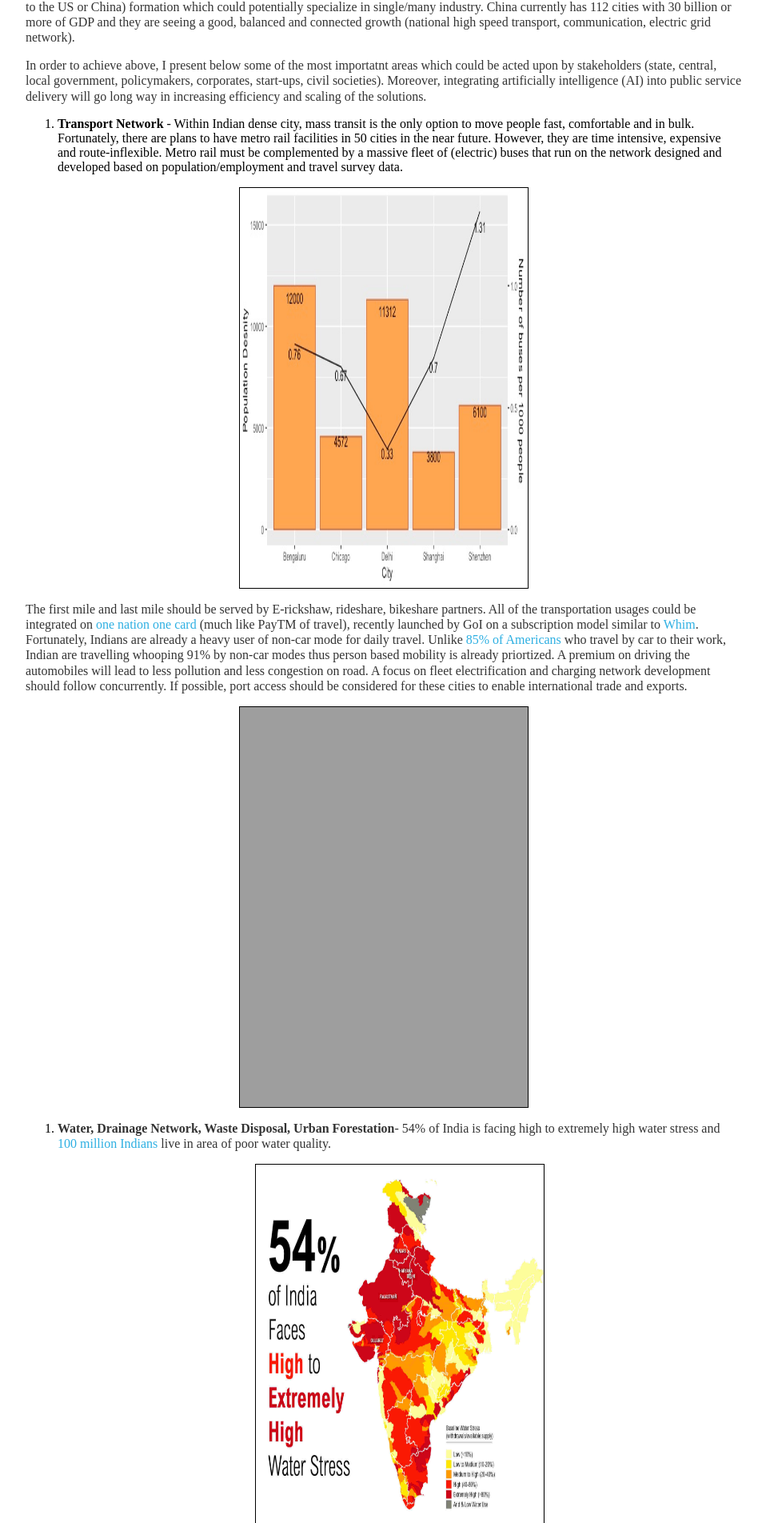
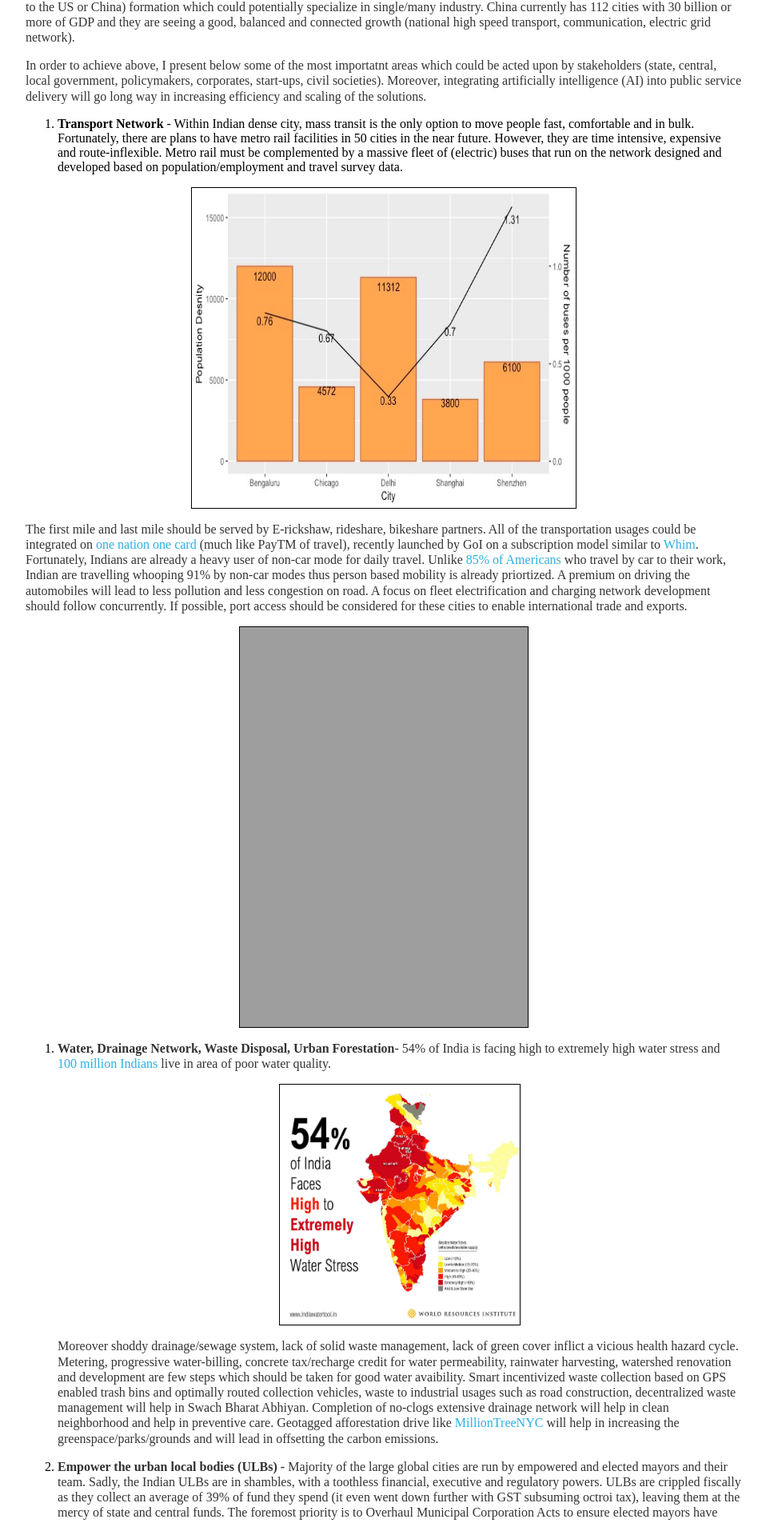
Before and after one commit to vikssai/vikssai.github.io, a Jekyll site: the page built from _posts/2019-10-09-Doing-urbanization-right.md, in a window 1280 px wide. Shown: the part 1011-2915 px from the top of the page at 80% size, without its empty margins (160-1118 px from the left). Built offline with Jekyll 4.4.1, drawn with Linux system fonts in a browser that asks for light colours.

Commit message:
image_alignment

```diff
--- a/css/main.css
+++ b/css/main.css
@@ -49,3 +49,17 @@
     height:500px;
     border: 1px solid black;
 }
+img[src*='#center_rect'] {
+    display: block;
+    margin: auto;
+    width:480px;
+    height:400px;
+    border: 1px solid black;
+}
+img[src*='#center_sqr'] {
+    display: block;
+    margin: auto;
+    width:300px;
+    height:300px;
+    border: 1px solid black;
+}
```
